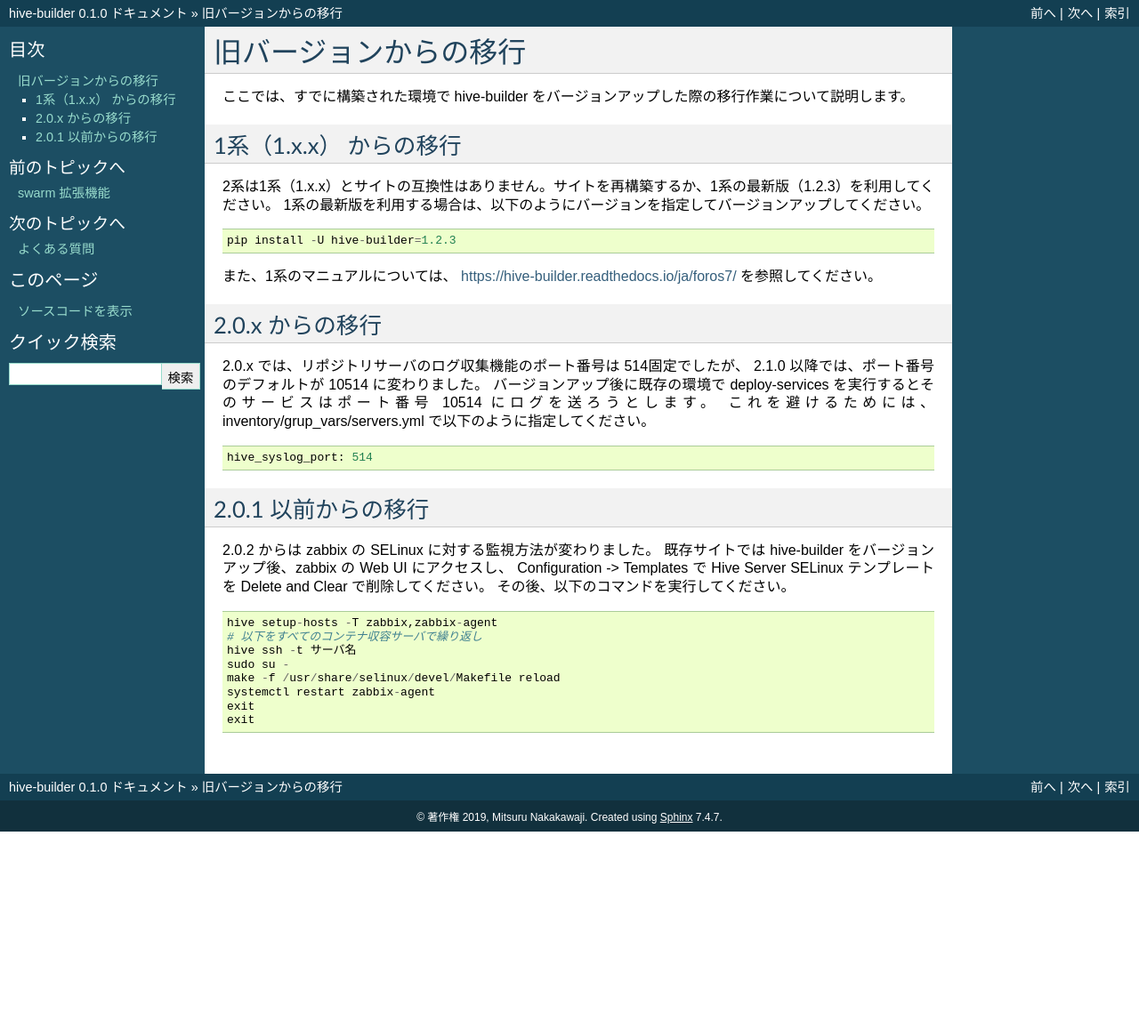
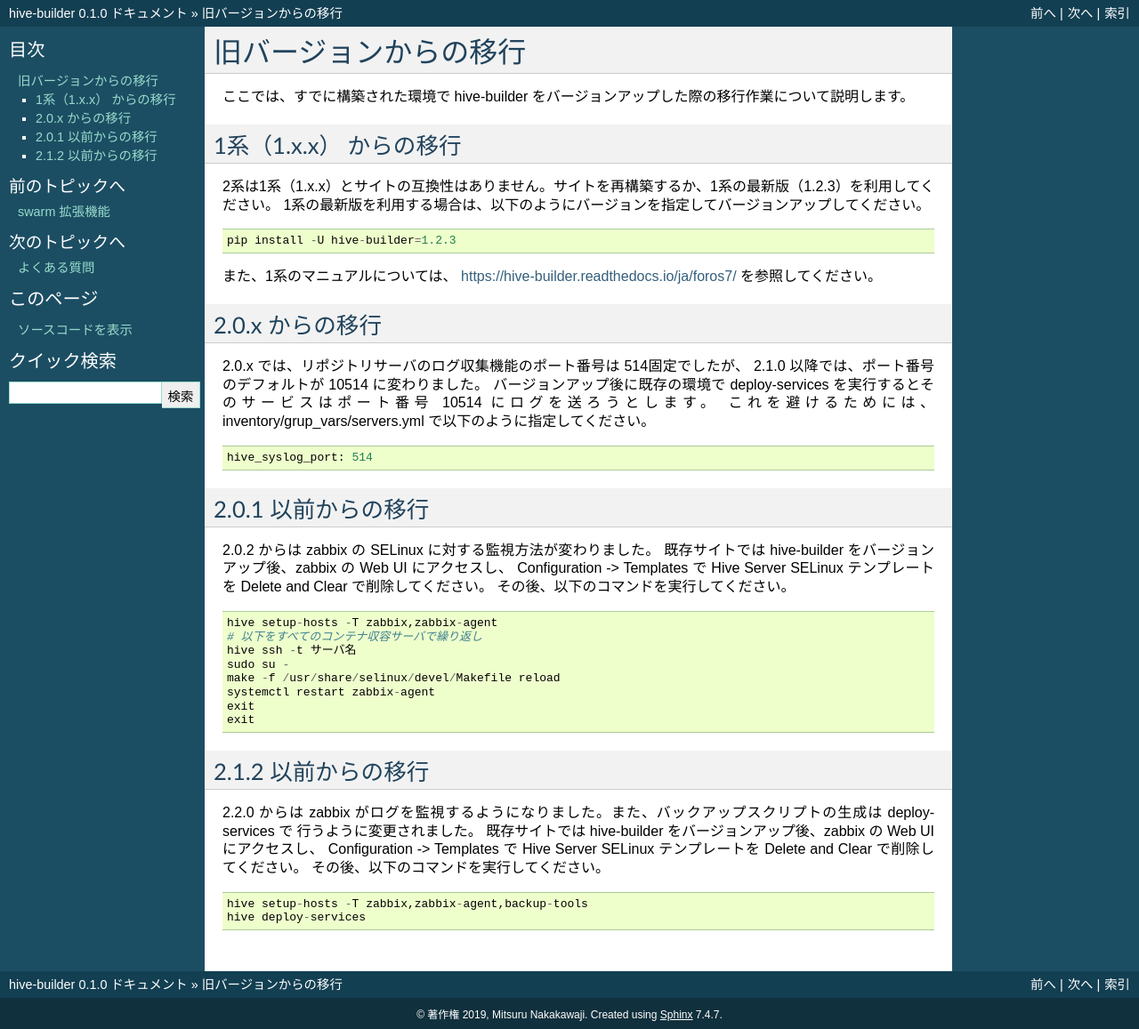
Before and after one commit to procube-open/hive-builder, a Sphinx documentation site: the page built from docs/migration.rst, in a window 1280 px wide. Shown: the whole page at 89% size. Built offline with Sphinx 7.4.7, drawn with Linux system fonts in a browser that asks for light colours; pages that are not in the unit, such as notebooks, are missing from menus; before the commit the page ends 935 px from its top, so only the background shows below that.

Commit message:
add migratioin memo

```diff
--- a/docs/migration.rst
+++ b/docs/migration.rst
@@ -43,3 +43,16 @@
   systemctl restart zabbix-agent
   exit
   exit
+
+2.1.2 以前からの移行
+===============================
+2.2.0 からは zabbix がログを監視するようになりました。また、バックアップスクリプトの生成は deploy-services で
+行うように変更されました。
+既存サイトでは hive-builder をバージョンアップ後、zabbix の Web UI にアクセスし、 Configuration -> Templates で
+Hive Server SELinux テンプレートを Delete and Clear で削除してください。
+その後、以下のコマンドを実行してください。
+
+::
+
+  hive setup-hosts -T zabbix,zabbix-agent,backup-tools
+  hive deploy-services
```
